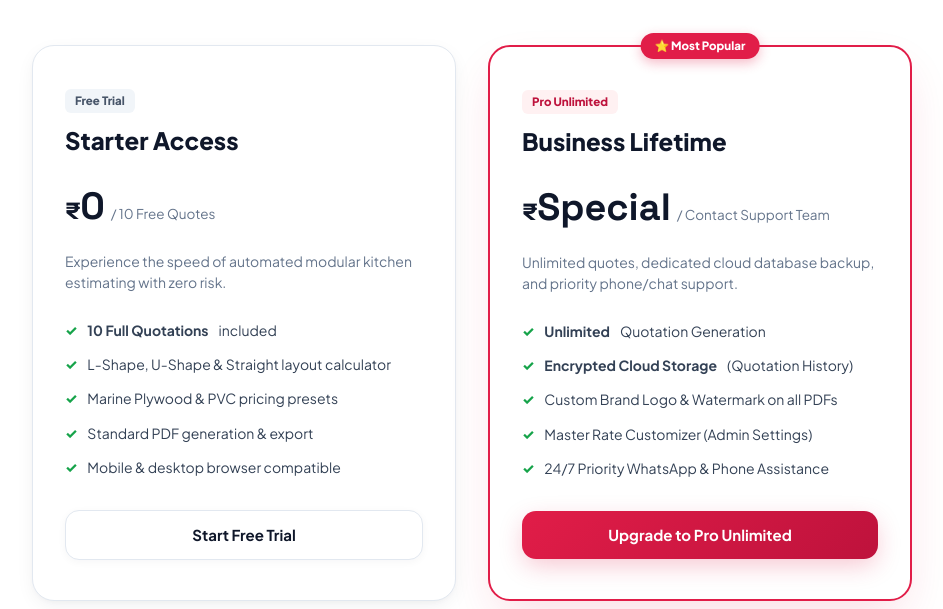
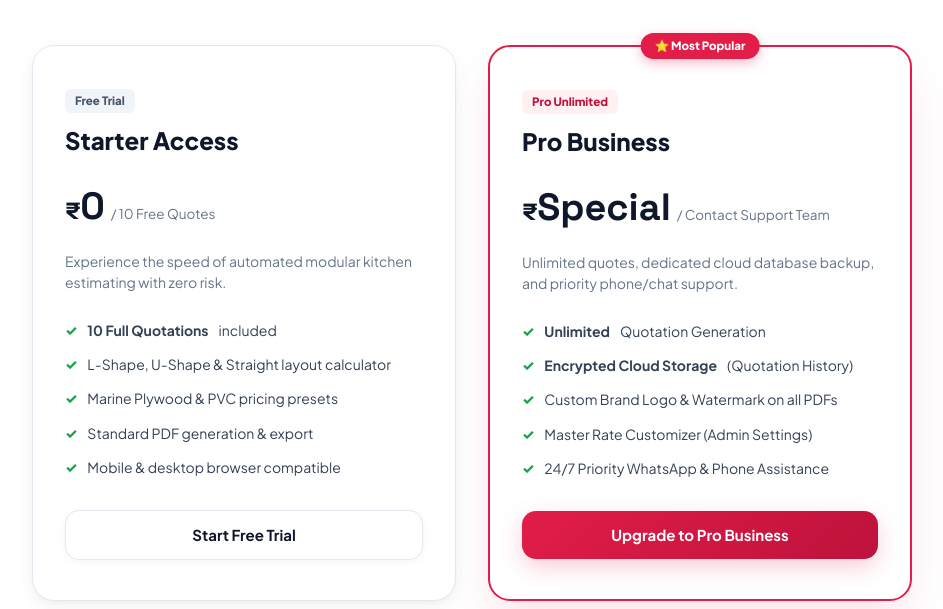
Before and after one commit to YASH2221/decormatrix-landing, a website built with Vite: page index.html in a window 1280 px wide. Shown: the part 5465-6074 px from the top of the page, without its empty margins (168-1111 px from the left). Built offline with nearby package versions, Linux system fonts and the light colour scheme.

Commit message:
chore: rename pricing plan from Business Lifetime to Pro Business

```diff
--- a/index.html
+++ b/index.html
@@ -650,12 +650,12 @@
           </a>
         </div>
 
-        <!-- Plan 2: Pro Unlimited -->
+        <!-- Plan 2: Pro Business -->
         <div class="pricing-card featured-plan">
           <div class="featured-badge">⭐ Most Popular</div>
           <div class="plan-header">
             <span class="plan-tag tag-primary">Pro Unlimited</span>
-            <h3 class="plan-name">Business Lifetime</h3>
+            <h3 class="plan-name">Pro Business</h3>
           </div>
           <div class="plan-price">
             <span class="price-currency">₹</span>
@@ -672,8 +672,8 @@
             <li><span class="check-icon">✓</span> 24/7 Priority WhatsApp & Phone Assistance</li>
           </ul>
 
-          <a href="https://wa.me/916260859544?text=Hello%20DecorMatrix%20Team%2C%20I%20want%20to%20upgrade%20to%20the%20Pro%20Unlimited%20Plan." target="_blank" class="btn btn-primary btn-block glow-btn">
-            Upgrade to Pro Unlimited
+          <a href="https://wa.me/916260859544?text=Hello%20DecorMatrix%20Team%2C%20I%20want%20to%20upgrade%20to%20the%20Pro%20Business%20Plan." target="_blank" class="btn btn-primary btn-block glow-btn">
+            Upgrade to Pro Business
           </a>
         </div>
       </div>
```
